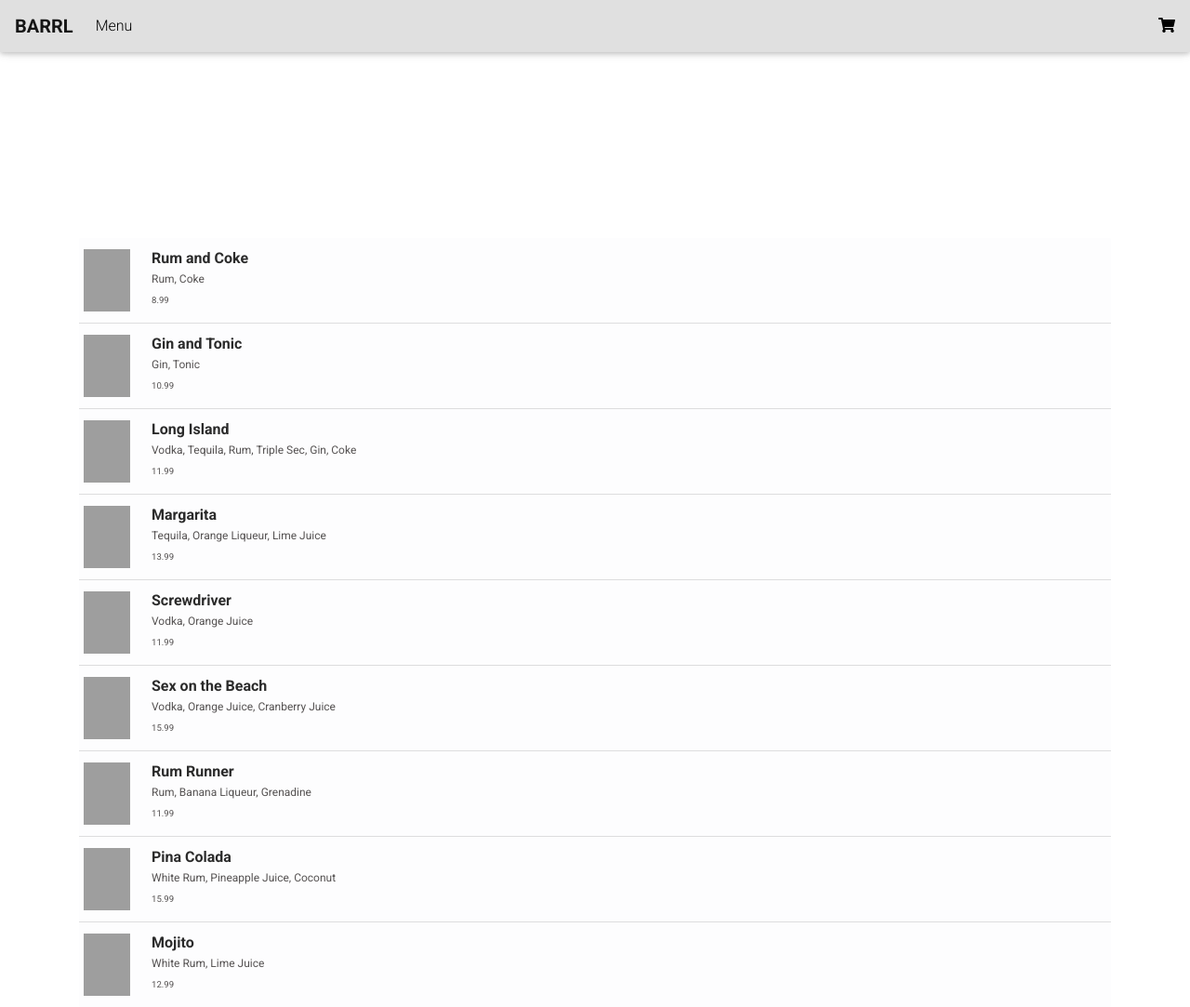
After one commit to gabbyevaristo/barrl, a Flask app: page /menu in a window 1280 px wide. The commit adds this page. Shown: the whole page at 93% size. Run offline with Flask 2, Linux system fonts and the light colour scheme; some libraries are stand-ins or nearby versions; grey boxes are pictures that could not be loaded.

Commit message:
design of home and menu page

```diff
--- a/app.py
+++ b/app.py
@@ -1,11 +1,27 @@
 from flask import Flask, render_template, redirect, request
 from pi import pour_water
+from menu import drinks
+
 app = Flask(__name__)
 
 @app.route('/', methods=["GET", "POST"])
 def index():
-    if request.method == "GET":
-        return render_template('index.html')
-    else:
+    if request.method == "POST":
         pour_water.pour_water()
         return redirect('/')
+    else:
+        return render_template('index.html')
+
+
+@app.route('/menu', methods=["GET", "POST"])
+def menu():
+    return render_template('menu.html', drinks=drinks)
+
+
+@app.route('/cart')
+def cart():
+    return render_template('cart.html')
+
+
+if __name__ == "__main__":
+    app.run(debug=True, host="0.0.0.0")
--- /dev/null
+++ b/menu.json
@@ -0,0 +1,48 @@
+{
+    "Rum and Coke": {
+        "price": "8.99",
+        "ingredients": "Rum, Coke",
+		"image": "https://www.staysnatched.com/wp-content/uploads/2019/03/keto-lemon-drop-cocktail.jpg"
+    },
+    "Gin and Tonic": {
+        "price": "10.99",
+        "ingredients": "Gin, Tonic",
+		"image": "https://www.staysnatched.com/wp-content/uploads/2019/03/keto-lemon-drop-cocktail.jpg"
+    },
+    "Long Island": {
+        "price": "11.99",
+        "ingredients": "Vodka, Tequila, Rum, Triple Sec, Gin, Coke",
+		"image": "https://www.staysnatched.com/wp-content/uploads/2019/03/keto-lemon-drop-cocktail.jpg"
+    },
+    "Margarita": {
+        "price": "13.99",
+        "ingredients": "Tequila, Orange Liqueur, Lime Juice",
+		"image": "https://www.staysnatched.com/wp-content/uploads/2019/03/keto-lemon-drop-cocktail.jpg"
+    },
+    "Screwdriver": {
+        "price": "11.99",
+        "ingredients": "Vodka, Orange Juice",
+		"image": "https://www.staysnatched.com/wp-content/uploads/2019/03/keto-lemon-drop-cocktail.jpg"
+    },
+    "Sex on the Beach": {
+        "price": "15.99",
+        "ingredients": "Vodka, Orange Juice, Cranberry Juice",
+		"image": "https://www.staysnatched.com/wp-content/uploads/2019/03/keto-lemon-drop-cocktail.jpg"
+    },
+    "Rum Runner": {
+        "price": "11.99",
+        "ingredients": "Rum, Banana Liqueur, Grenadine",
+		"image": "https://www.staysnatched.com/wp-content/uploads/2019/03/keto-lemon-drop-cocktail.jpg"
+    },
+    "Pina Colada": {
+        "price": "15.99",
+        "ingredients": "White Rum, Pineapple Juice, Coconut",
+		"image": "https://www.staysnatched.com/wp-content/uploads/2019/03/keto-lemon-drop-cocktail.jpg"
+    },
+    "Mojito": {
+        "price": "12.99",
+        "ingredients": "White Rum, Lime Juice",
+		"image": "https://www.staysnatched.com/wp-content/uploads/2019/03/keto-lemon-drop-cocktail.jpg"
+    }
+
+}
--- /dev/null
+++ b/menu.py
@@ -0,0 +1,3 @@
+import json
+
+drinks = json.load(open('menu.json'))
--- a/static/style.css
+++ b/static/style.css
@@ -0,0 +1,20 @@
+body {
+    padding-top: 20%;
+}
+
+#drink-container {
+    color: #2B2B2B;
+}
+
+#cart-icon {
+    color: black;
+}
+
+#drink-div {
+    margin-left: 23px;
+}
+
+#drink-properties-div {
+    font-size: 12px;
+    color: #555252;
+}
--- a/templates/layout.html
+++ b/templates/layout.html
@@ -1,17 +1,51 @@
 <!doctype html>
 <html>
+
   <head>
     {% block head %}
-    <link rel="stylesheet" href="{{ url_for('static', filename='style.css') }}">
-    <title>{% block title %}{% endblock %}</title>
+      <meta name="viewport" content="width-device-width, initial-scale=1.0">
+      <meta charset="utf-8">
+
+      <link rel="stylesheet" type="text/css" href="{{ url_for('static', filename='style.css') }}">
+      <link rel="stylesheet" href="https://stackpath.bootstrapcdn.com/bootstrap/4.3.1/css/bootstrap.min.css">
+      <link rel="stylesheet" href="https://cdnjs.cloudflare.com/ajax/libs/font-awesome/4.7.0/css/font-awesome.min.css">
+      <link rel="stylesheet" href="https://use.fontawesome.com/releases/v5.8.2/css/all.css">
+      <link rel="stylesheet" href="https://fonts.googleapis.com/css?family=Roboto:300,400,500,700&display=swap">
+      <link rel="stylesheet" href="https://cdnjs.cloudflare.com/ajax/libs/mdbootstrap/4.19.1/css/mdb.min.css">
+
+      <title>{% block title %}{% endblock %}</title>
     {% endblock %}
   </head>
+
   <body>
-    <div id="content">{% block content %}{% endblock %}</div>
-    <div id="footer">
-      {% block footer %}
-      CSE 237D Project - Barrl
-      {% endblock %}
-    </div>
+
+    <nav class="navbar fixed-top navbar-expand navbar-light bg-light">
+      <a class="navbar-brand text-uppercase font-weight-bold" href="/"> Barrl </a>
+
+      <div class="navbar-collapse collapse">
+        <ul class="navbar-nav mr-auto mt-0 mt-lg-0">
+          <li class="nav-item">
+            <a class="nav-link" href="/menu"> Menu </a>
+          </li>
+        </ul>
+        <p class="nav-item my-0 my-lg-0">
+          <a id="cart-icon" href="/cart" role="button">
+            <i class="fas fa-shopping-cart"></i>
+          </a>
+        </p>
+      </div>
+
+    </nav>
+
+    <div id="content">{% block content %} {% endblock %}</div>
+
+    <script src="https://code.jquery.com/jquery-3.3.1.slim.min.js" integrity="sha384-q8i/X+965DzO0rT7abK41JStQIAqVgRVzpbzo5smXKp4YfRvH+8abtTE1Pi6jizo" crossorigin="anonymous"></script>
+    <script src="https://cdnjs.cloudflare.com/ajax/libs/popper.js/1.14.7/umd/popper.min.js" integrity="sha384-UO2eT0CpHqdSJQ6hJty5KVphtPhzWj9WO1clHTMGa3JDZwrnQq4sF86dIHNDz0W1" crossorigin="anonymous"></script>
+    <script src="https://stackpath.bootstrapcdn.com/bootstrap/4.3.1/js/bootstrap.min.js" integrity="sha384-JjSmVgyd0p3pXB1rRibZUAYoIIy6OrQ6VrjIEaFf/nJGzIxFDsf4x0xIM+B07jRM" crossorigin="anonymous"></script>
+    <script src="https://cdnjs.cloudflare.com/ajax/libs/jquery/3.5.1/jquery.min.js"></script>
+    <script src="https://cdnjs.cloudflare.com/ajax/libs/twitter-bootstrap/4.5.0/js/bootstrap.min.js"></script>
+    <script src="https://cdnjs.cloudflare.com/ajax/libs/mdbootstrap/4.19.1/js/mdb.min.js"></script>
+    <script src="{{ url_for('static', filename='quantity.js') }}"></script>
   </body>
+
 </html>
--- /dev/null
+++ b/templates/menu.html
@@ -0,0 +1,37 @@
+{% extends "layout.html" %}
+
+{% block title %} Menu {% endblock %}
+
+{% block head %}
+  {{ super() }}
+{% endblock %}
+
+{% block content %}
+
+<div class="container">
+  <div class="list-group list-group-flush">
+
+    {% for drink in drinks.keys(): %}
+      <button type="button" id="drink-container" class="list-group-item list-group-item-action list-group-item-light flex-column align-items-start">
+        <div class="row">
+          <div class=column>
+            <img src={{ drinks[drink]["image"] }} width="50" height="67">
+          </div>
+          <div class=column id="drink-div">
+            <div class="d-flex w-100 justify-content-between">
+              <h6 class="font-weight-bold mb-1"> {{ drink }} </h6>
+            </div>
+            <div id="drink-properties-div">
+              <p class="mb-1"> {{ drinks[drink]["ingredients"] }} </p>
+              <small> {{ drinks[drink]["price"] }} </small>
+            </div>
+          </div>
+        </div>
+      </button>
+    {% endfor %}
+
+  </div>
+</div>
+
+
+{% endblock %}
```
Also changed, not shown: static/index.css (added, +56 -0 lines), templates/cart.html (added, +11 -0 lines), templates/index.html (+30 -14 lines), images/home-image.jpg (added), static/quantity.js (added).
